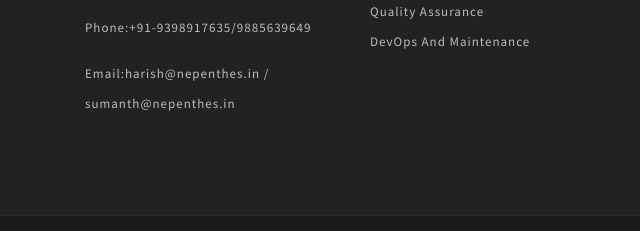
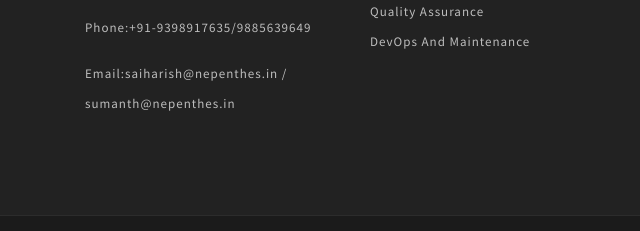
Before and after one commit to sumanthyalaga/nepenthes-website, a plain HTML site: page contact.html in a window 1280 px wide. Shown: the part 1310-1541 px from the top of the page, 0-640 px from the left. Drawn offline with nearby package versions, Linux system fonts and the light colour scheme; some packages are replaced by stand-ins of ours; files that its build step writes are made by us from their sources.

Commit message:
update email

```diff
--- a/contact.html
+++ b/contact.html
@@ -252,7 +252,7 @@ End Fixed Navigation
 			<h3>Nepenthes</h3>
 			<p>A Custom Software Development company providing services to modernize and transform your business.</p>
 			<p>Phone:+91-9398917635/9885639649</p>
-			<p>Email:harish@nepenthes.in / sumanth@nepenthes.in</p>
+			<p>Email:saiharish@nepenthes.in / sumanth@nepenthes.in</p>
 
 		  </div>
 		  <!-- End of .col-sm-3 -->
```
